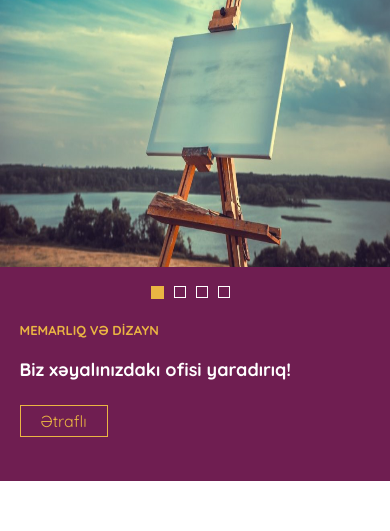
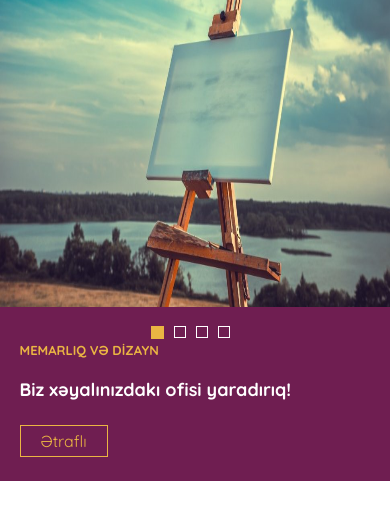
Before and after one commit to BahruzAydinli/Finivo, a plain HTML site: page index.html in a window 390 px wide. Shown: the part 79-610 px from the top of the page. Drawn offline with nearby package versions, Linux system fonts and the light colour scheme.

Commit message:
Little fix

```diff
--- a/css/elements/responsive.scss
+++ b/css/elements/responsive.scss
@@ -90,7 +90,7 @@
     }
     .slideContent {
       width: 100%;
-      padding: 45px 5% 40px 5%;
+      padding: 25px 5% 20px 5%;
     }
   }
 
```
Also changed, not shown: css/index.css.
